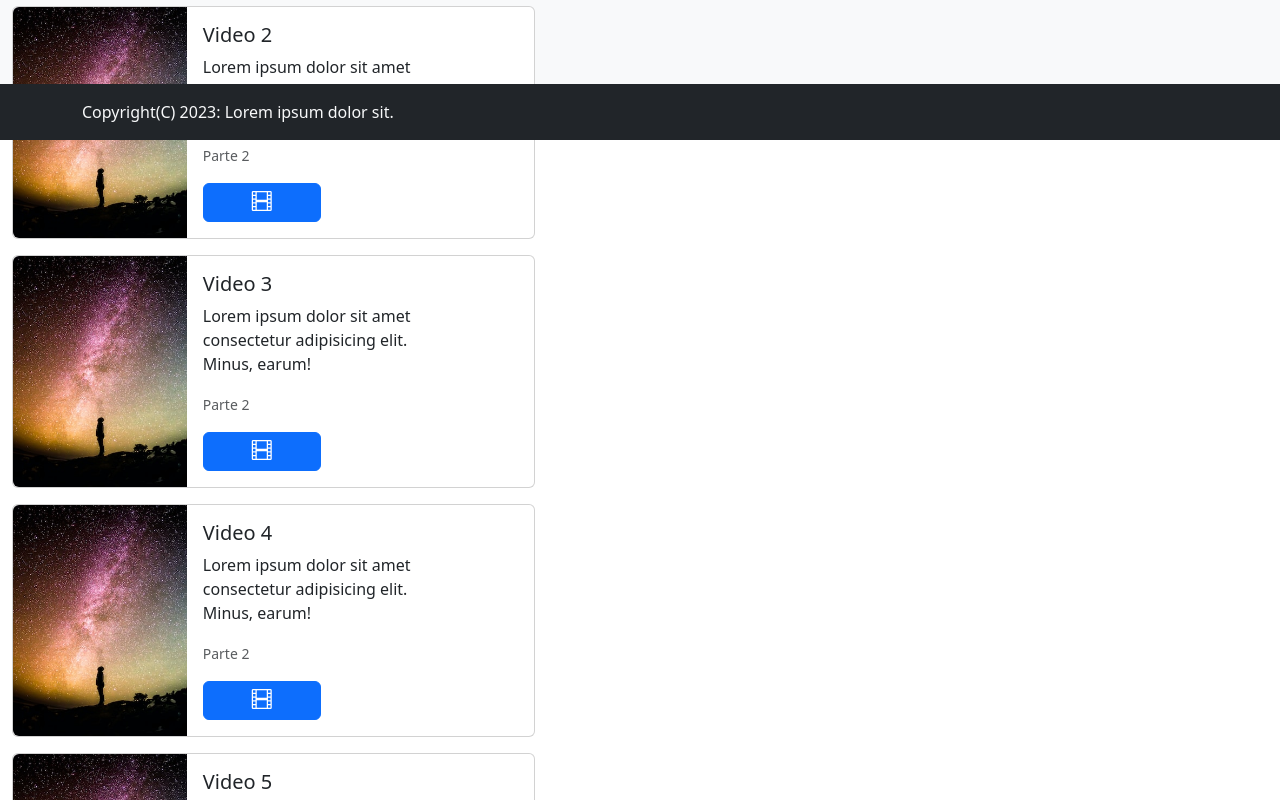
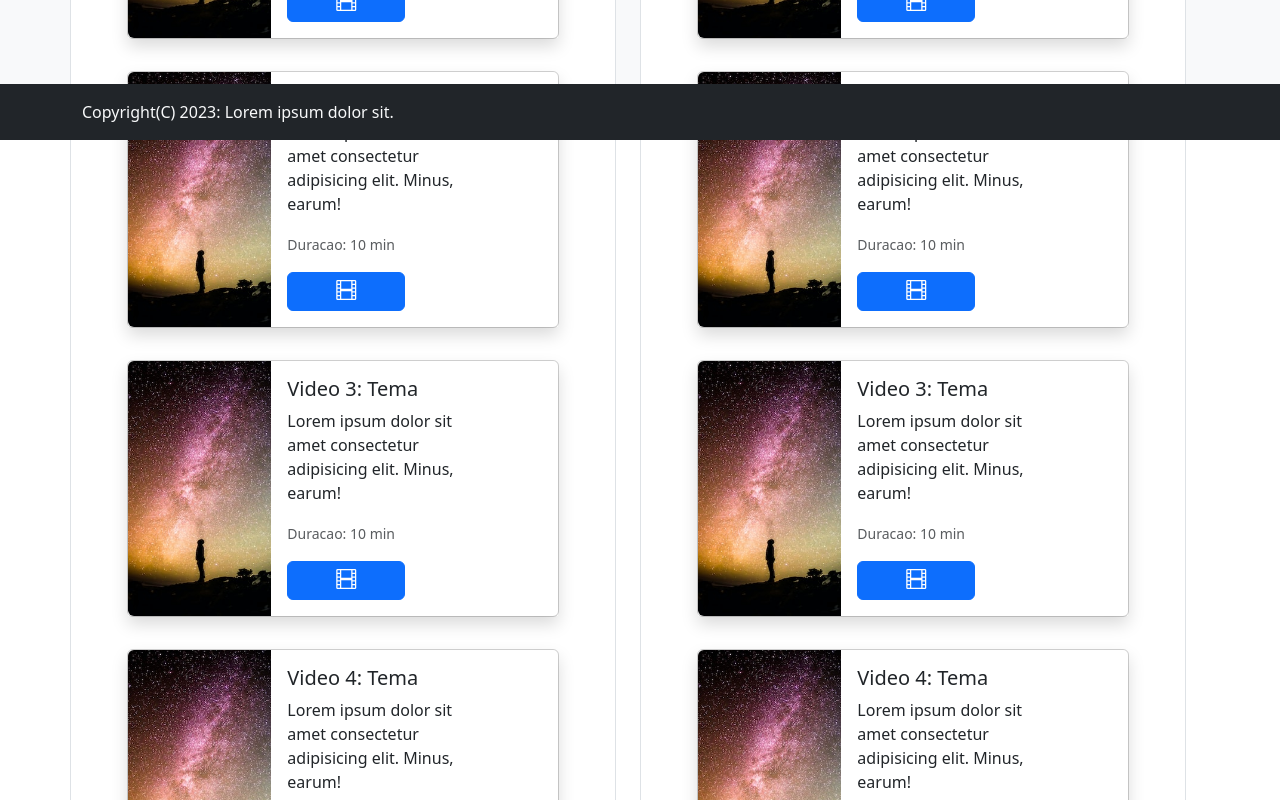
Before and after one commit to guisazevedo/aprendizado, a React (Vite) app: page /lesson in a window 1280 px wide. Shown: the part 660-1460 px from the top of the page. Built offline with nearby package versions, Linux system fonts and the light colour scheme.

Commit message:
lesson-midia-block

```diff
--- a/src/01_components/CardContent.tsx
+++ b/src/01_components/CardContent.tsx
@@ -11,8 +11,8 @@ interface Props {
 const CardContent = ({ title, description, part, play, image }: Props) => {
   return (
     <>
-      <div className="card mb-3 col-5 px-0">
-        <div className="row g-0">
+      <div className="card my-3 mx-5">
+        <div className="shadow row g-0">
           <div className="col-md-4">
             <img
               src={image}
--- /dev/null
+++ b/src/02_blocks/Lesson_midia_block.tsx
@@ -0,0 +1,20 @@
+import Lesson_video_block from "./Lesson_video_block";
+
+const Lesson_midia_block = () => {
+  return (
+    <>
+      <div className="container text-center">
+        <div className="row">
+          <div className="col border p-2 rounded bg-white d-flex flex-column align-items-center">
+            <Lesson_video_block />
+          </div>
+          <div className="col border p-2 mx-4 rounded bg-white d-flex flex-column align-items-center">
+            <Lesson_video_block />
+          </div>
+        </div>
+      </div>
+    </>
+  );
+};
+
+export default Lesson_midia_block;
--- a/src/02_blocks/Lesson_video_block.tsx
+++ b/src/02_blocks/Lesson_video_block.tsx
@@ -13,34 +13,34 @@ const cards = [
     image: "/src/00_assets/images/class_1.jpg",
   },
   {
-    title: "Video 2",
+    title: "Video 2: Tema",
     description:
       "Lorem ipsum dolor sit amet consectetur adipisicing elit. Minus, earum!",
-    part: "Parte 2",
+    part: "Duracao: 10 min",
     play: <i className="bi bi-film h5"></i>,
     image: "/src/00_assets/images/class_1.jpg",
   },
   {
-    title: "Video 3",
+    title: "Video 3: Tema",
     description:
       "Lorem ipsum dolor sit amet consectetur adipisicing elit. Minus, earum!",
-    part: "Parte 2",
+    part: "Duracao: 10 min",
     play: <i className="bi bi-film h5"></i>,
     image: "/src/00_assets/images/class_1.jpg",
   },
   {
-    title: "Video 4",
+    title: "Video 4: Tema",
     description:
       "Lorem ipsum dolor sit amet consectetur adipisicing elit. Minus, earum!",
-    part: "Parte 2",
+    part: "Duracao: 10 min",
     play: <i className="bi bi-film h5"></i>,
     image: "/src/00_assets/images/class_1.jpg",
   },
   {
-    title: "Video 5",
+    title: "Video 5: Tema",
     description:
       "Lorem ipsum dolor sit amet consectetur adipisicing elit. Minus, earum!",
-    part: "Parte 2",
+    part: "Duracao: 10 min",
     play: <i className="bi bi-film h5"></i>,
     image: "/src/00_assets/images/class_1.jpg",
   },
--- a/src/03_pages/Lesson_page.tsx
+++ b/src/03_pages/Lesson_page.tsx
@@ -1,7 +1,7 @@
 // import Faq from "../01_components/Faq";
 import Navbar from "../01_components/Navbar";
 import Lesson_header_block from "../02_blocks/Lesson_header_block";
-import Lesson_video_block from "../02_blocks/Lesson_video_block";
+import Lesson_midia_block from "../02_blocks/Lesson_midia_block";
 import Footer from "../01_components/Footer";
 
 const Lesson_page = () => {
@@ -11,7 +11,7 @@ const Lesson_page = () => {
       <div className="py-5"></div>
       <Lesson_header_block />
       <div className="py-5"></div>
-      <Lesson_video_block />
+      <Lesson_midia_block />
       <div className="py-5"></div>
       {/* <Faq /> */}
       <div className="p-5"></div>
```
